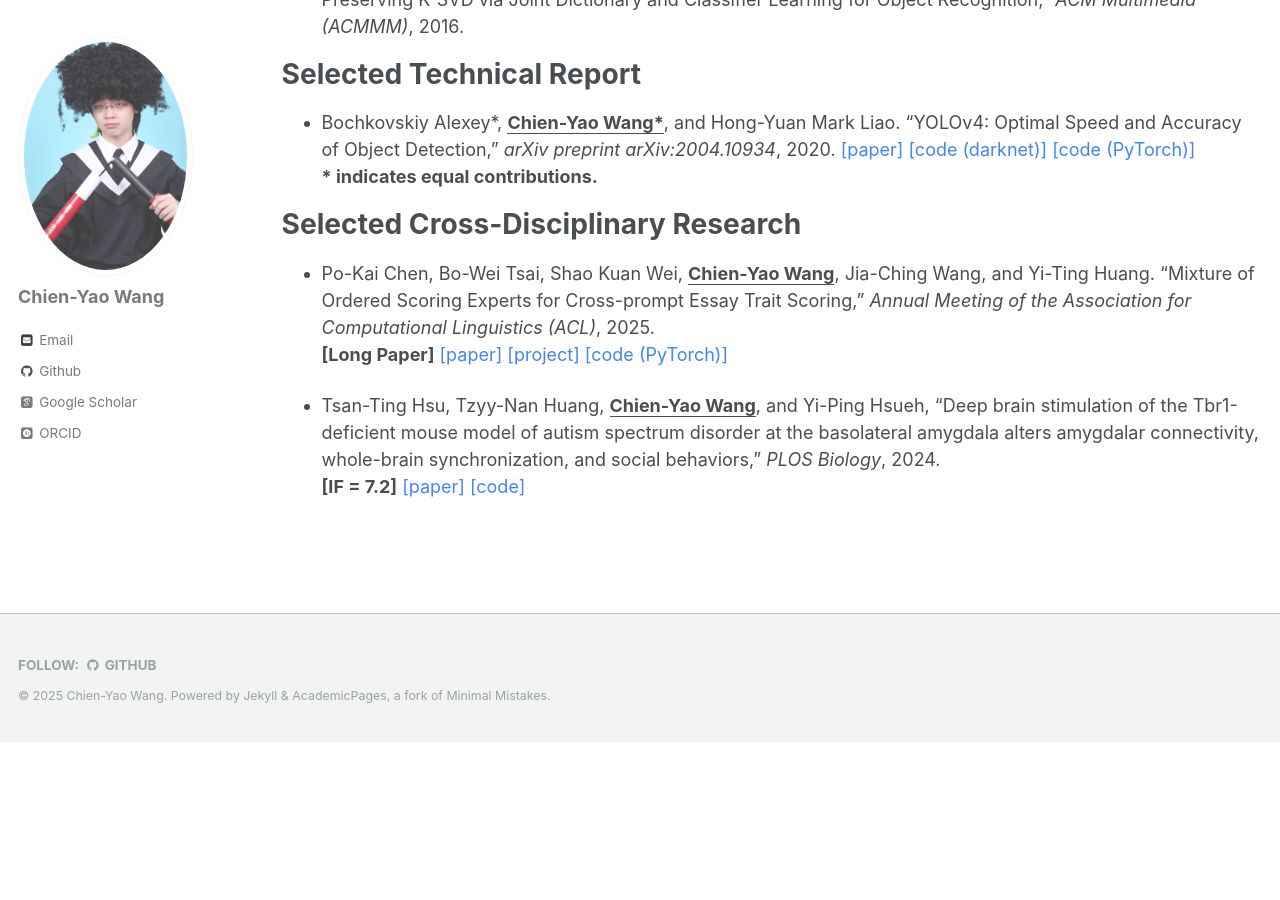
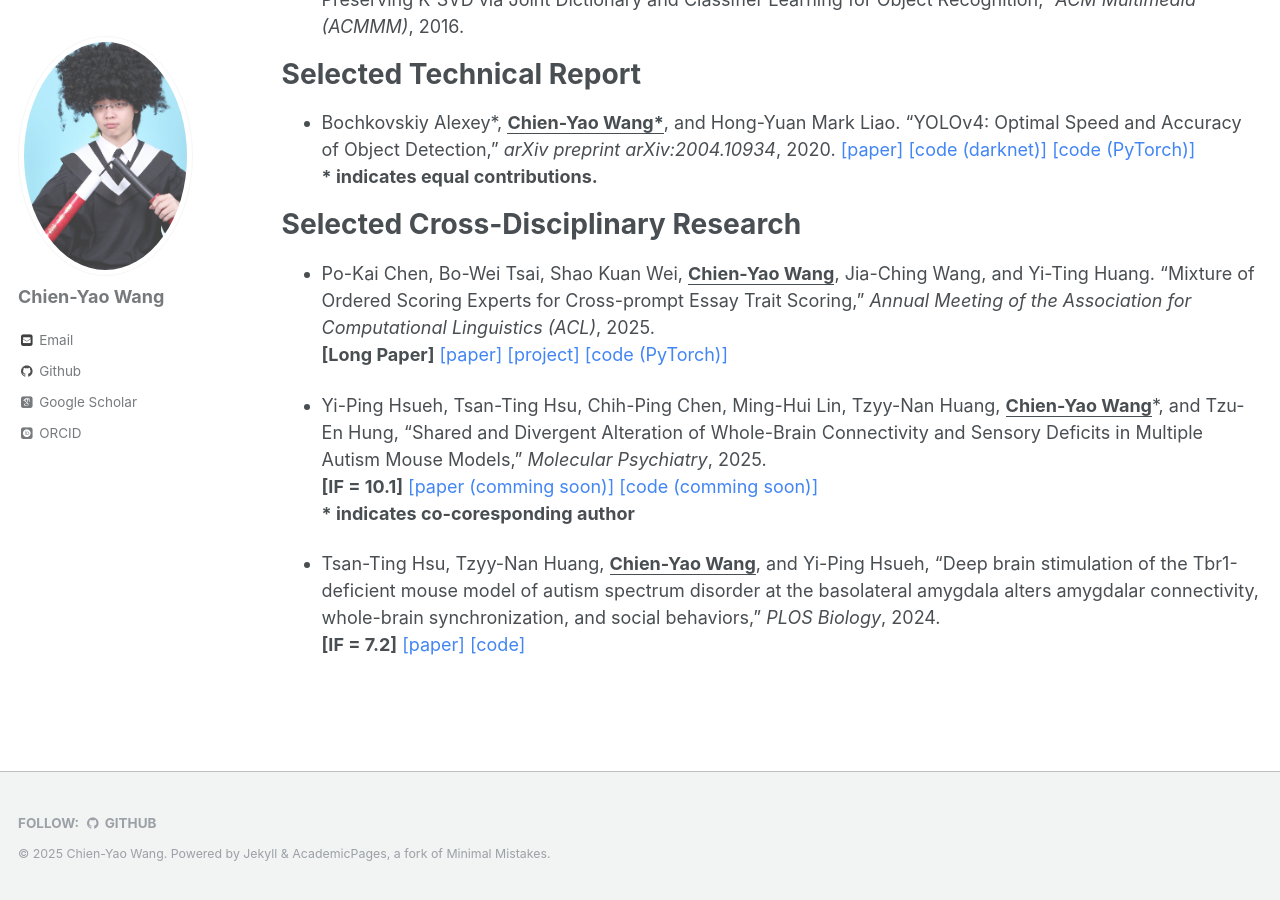
Before and after one commit to WongKinYiu/WongKinYiu.github.io, a Jekyll site: the page built from _pages/publications.md, in a window 1280 px wide and 900 px high, scrolled down 2822 px. Built offline with Jekyll 4.4.1, drawn with Linux system fonts in a browser that asks for light colours; some web fonts are replaced; before the commit the page ends 3564 px from its top, so only the background shows below that.

Commit message:
Update publications.md

```diff
--- a/_pages/publications.md
+++ b/_pages/publications.md
@@ -171,6 +171,12 @@ Selected Cross-Disciplinary Research
   <span style="color:#4285F4">[[project]](https://antslabtw.github.io/MOOSE)</span>
   <span style="color:#4285F4">[[code (PyTorch)]](https://github.com/antslabtw/MOOSE-AES)</span>
 
+* Yi-Ping Hsueh, Tsan-Ting Hsu, Chih-Ping Chen, Ming-Hui Lin, Tzyy-Nan Huang, <strong><U>Chien-Yao Wang</U></strong>\*, and Tzu-En Hung, “Shared and Divergent Alteration of Whole-Brain Connectivity and Sensory Deficits in Multiple Autism Mouse Models,” <I>Molecular Psychiatry</I>, 2025.
+  <br> <strong>[IF = 10.1]</strong>
+  <span style="color:#4285F4">[[paper (comming soon)]]()</span>
+  <span style="color:#4285F4">[[code (comming soon)]]()</span>
+  <br> <strong>\* indicates co-coresponding author</strong>
+
 * Tsan-Ting Hsu, Tzyy-Nan Huang, <strong><U>Chien-Yao Wang</U></strong>, and Yi-Ping Hsueh, “Deep brain stimulation of the Tbr1-deficient mouse model of autism spectrum disorder at the basolateral amygdala alters amygdalar connectivity, whole-brain synchronization, and social behaviors,” <I>PLOS Biology</I>, 2024.
   <br> <strong>[IF = 7.2]</strong>
   <span style="color:#4285F4">[[paper]](https://journals.plos.org/plosbiology/article?id=10.1371/journal.pbio.3002646)</span>
```
